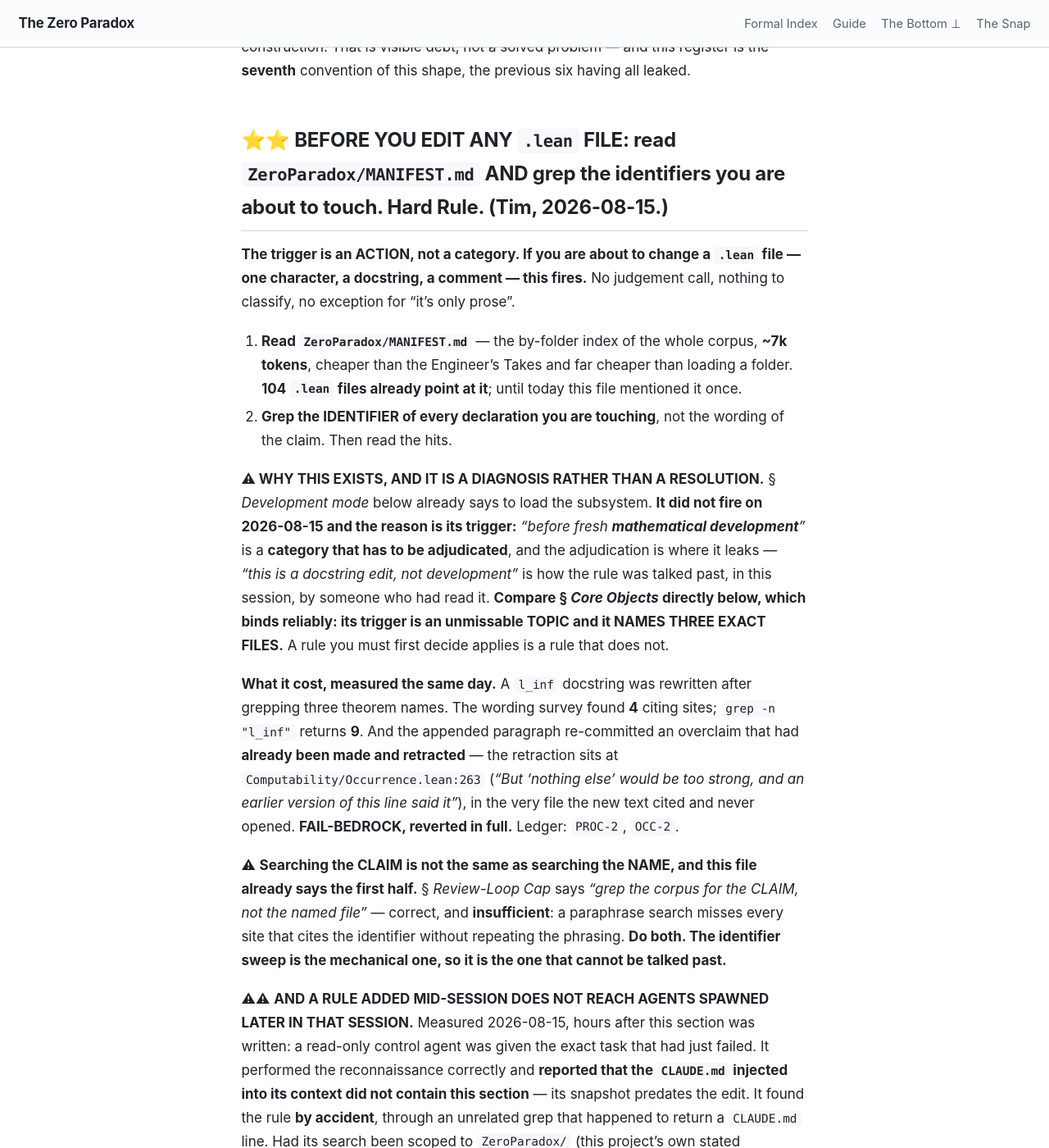
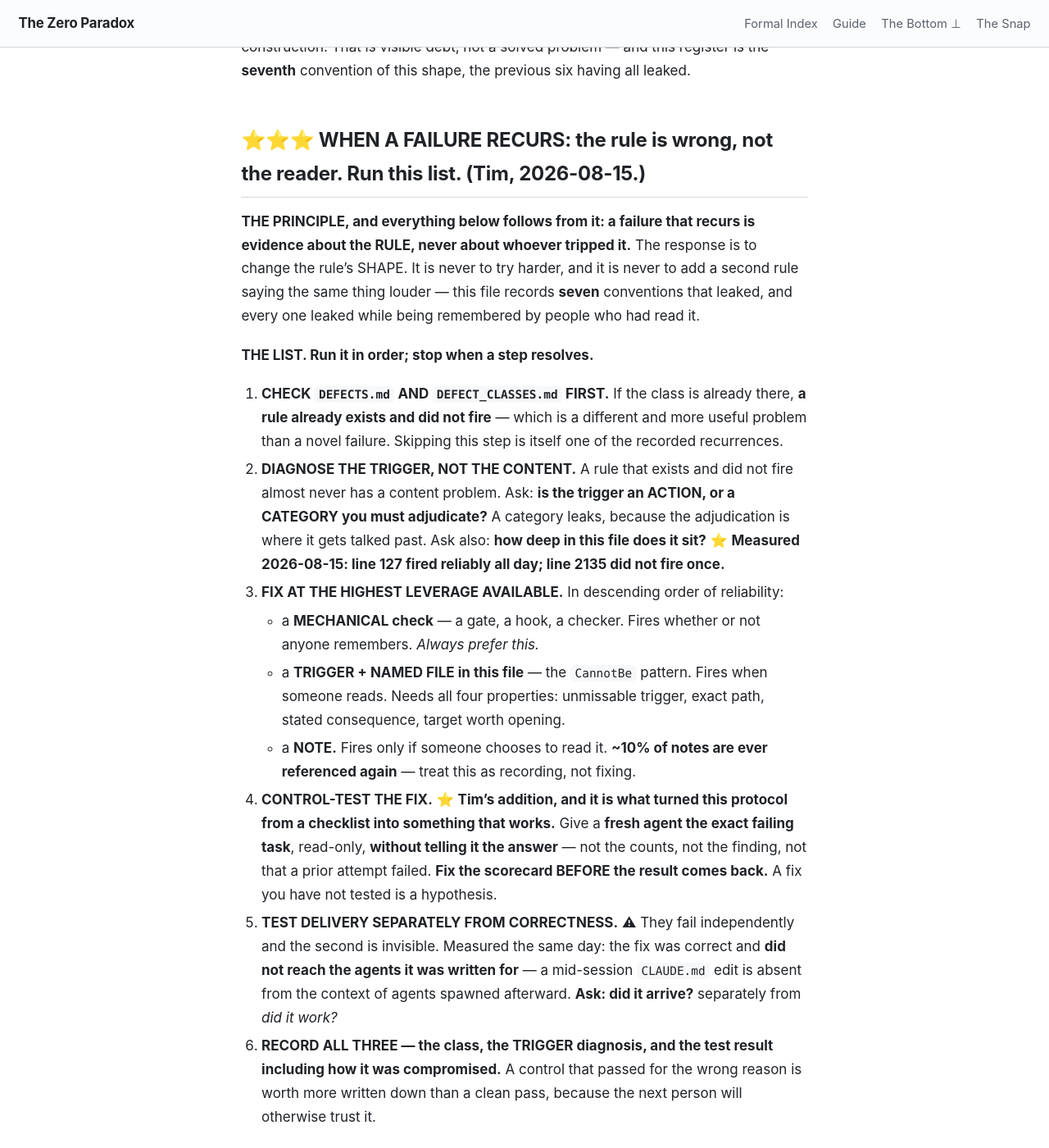
Before and after one commit to timbrigham/ZeroParadox, a Jekyll site: the page built from CLAUDE.md, in a window 1280 px wide and 1400 px high, scrolled down 4425 px. Shown: the whole window at 82% size. Built offline with Jekyll 4.4.1, drawn with Linux system fonts in a browser that asks for light colours; our own code applies the rules of GitHub Pages for plain Markdown files; some of the changed text lies outside the part shown.

Commit message:
Add the recurrence protocol: diagnose the trigger, then control-test the fix

```diff
--- a/CLAUDE.md
+++ b/CLAUDE.md
@@ -121,6 +121,54 @@ something and every ORDINARY finding from an agent **reading** something, with n
 remembering, which this file elsewhere records as failing by construction. That is visible debt, not a
 solved problem — and this register is the **seventh** convention of this shape, the previous six having
 all leaked.
+
+## ⭐⭐⭐ WHEN A FAILURE RECURS: the rule is wrong, not the reader. Run this list. (Tim, 2026-08-15.)
+
+**THE PRINCIPLE, and everything below follows from it: a failure that recurs is evidence about the
+RULE, never about whoever tripped it.** The response is to change the rule's SHAPE. It is never to try
+harder, and it is never to add a second rule saying the same thing louder — this file records **seven**
+conventions that leaked, and every one leaked while being remembered by people who had read it.
+
+**THE LIST. Run it in order; stop when a step resolves.**
+
+1. **CHECK `DEFECTS.md` AND `DEFECT_CLASSES.md` FIRST.** If the class is already there, **a rule
+   already exists and did not fire** — which is a different and more useful problem than a novel
+   failure. Skipping this step is itself one of the recorded recurrences.
+2. **DIAGNOSE THE TRIGGER, NOT THE CONTENT.** A rule that exists and did not fire almost never has a
+   content problem. Ask: **is the trigger an ACTION, or a CATEGORY you must adjudicate?** A category
+   leaks, because the adjudication is where it gets talked past. Ask also: **how deep in this file does
+   it sit?** ⭐ **Measured 2026-08-15: line 127 fired reliably all day; line 2135 did not fire once.**
+3. **FIX AT THE HIGHEST LEVERAGE AVAILABLE.** In descending order of reliability:
+   - a **MECHANICAL check** — a gate, a hook, a checker. Fires whether or not anyone remembers. *Always
+     prefer this.*
+   - a **TRIGGER + NAMED FILE in this file** — the `CannotBe` pattern. Fires when someone reads. Needs
+     all four properties: unmissable trigger, exact path, stated consequence, target worth opening.
+   - a **NOTE.** Fires only if someone chooses to read it. **~10% of notes are ever referenced again** —
+     treat this as recording, not fixing.
+4. **CONTROL-TEST THE FIX.** ⭐ **Tim's addition, and it is what turned this protocol from a checklist
+   into something that works.** Give a **fresh agent the exact failing task**, read-only, **without
+   telling it the answer** — not the counts, not the finding, not that a prior attempt failed. **Fix
+   the scorecard BEFORE the result comes back.** A fix you have not tested is a hypothesis.
+5. **TEST DELIVERY SEPARATELY FROM CORRECTNESS.** ⚠ They fail independently and the second is invisible.
+   Measured the same day: the fix was correct and **did not reach the agents it was written for** — a
+   mid-session `CLAUDE.md` edit is absent from the context of agents spawned afterward. **Ask: did it
+   arrive?** separately from *did it work?*
+6. **RECORD ALL THREE — the class, the TRIGGER diagnosis, and the test result including how it was
+   compromised.** A control that passed for the wrong reason is worth more written down than a clean
+   pass, because the next person will otherwise trust it.
+
+**⚠ THE ESCALATION LADDER — the count is the signal, and this file's own history is the calibration:**
+
+| occurrence | what it is | where it goes |
+|---|---|---|
+| **1st** | an instance | `DEFECTS.md` |
+| **2nd** | a **class** | `DEFECT_CLASSES.md`, with a **detector** |
+| **3rd** | the rule's **TRIGGER** is wrong | fix the trigger — do not restate the rule |
+| **4th+** | **discipline will not work here** | build the mechanical check; stop writing prose about it |
+
+**⚠⚠ DO NOT SKIP TO STEP 3 AND WRITE A NEW SECTION.** That is the reflex, it feels like progress, and it
+is how this file reached 2438 lines. A recurrence usually needs a **trigger changed**, not a rule added.
+If you are about to add a section, first find the one that already says it and ask why it did not fire.
 
 ## ⭐⭐ BEFORE YOU EDIT ANY `.lean` FILE: read `ZeroParadox/MANIFEST.md` AND grep the identifiers you are about to touch. Hard Rule. (Tim, 2026-08-15.)
 
```
